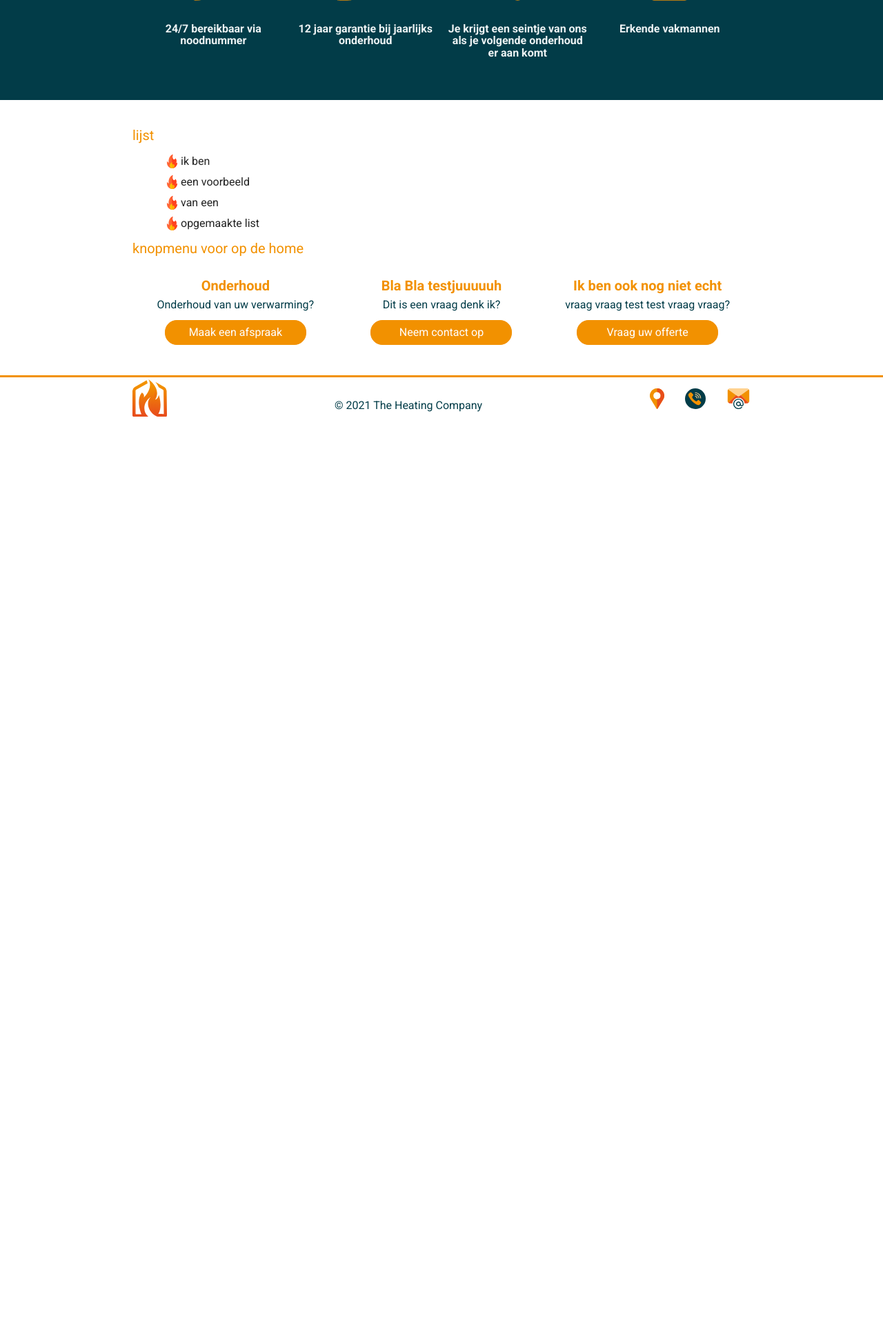
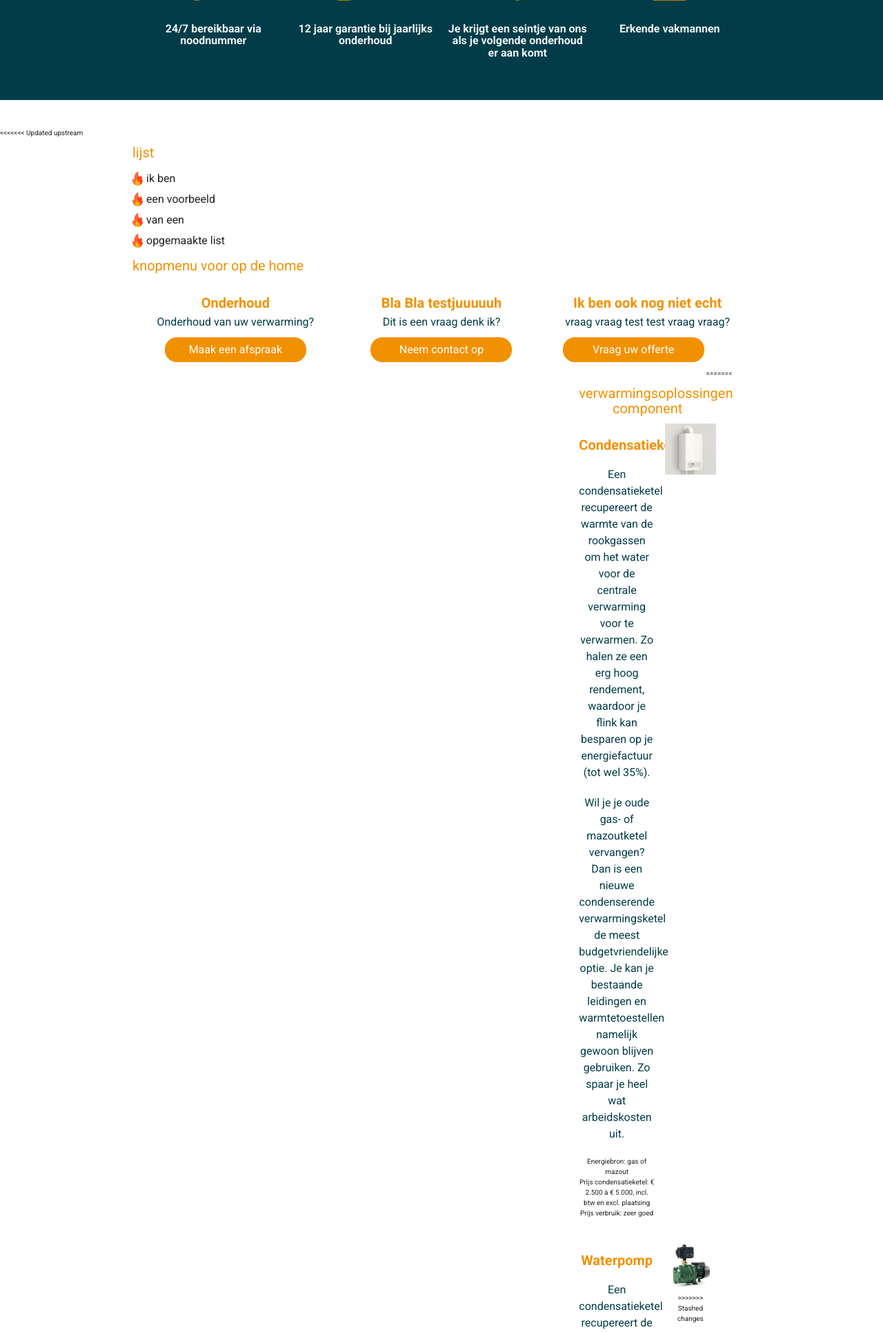
Before and after one commit to AntonLabeeuw/heating-company-team2, a PHP site: page /designsystem.html in a window 1280 px wide. Shown: the part 1536-3467 px from the top of the page at 69% size. Before the commit the page ends 2140 px from the top, so only its background shows below. Run offline with PHP 8.4, Linux system fonts and the light colour scheme; some libraries are stand-ins or nearby versions.

Commit message:
verwarmingsoplossingen componenten af

```diff
--- /dev/null
+++ b/css/_component.offerte.scss
@@ -0,0 +1,3 @@
+.c-offerte-h2 {
+  text-align: center;
+}
--- a/css/_components.footer.scss
+++ b/css/_components.footer.scss
@@ -50,10 +50,10 @@
     svg:hover {
       //map
       #icon-map-1 {
-                fill: $color-blue;
+        fill: $color-red;
       }
       #icon-map-2 {
-                fill: $color-red;
+        fill: $color-blue;
       }
       //phone
       #icon-phone-3 {
--- a/css/_components.scss
+++ b/css/_components.scss
@@ -33,8 +33,10 @@
 
   &-text {
     color: $color-grey;
-    padding-top: 2rem;
+    // padding-top: 2rem;
     display: inline-block;
+    margin-top: 3rem;
+    margin-bottom: 3rem;
   }
   &-btn {
     @media screen and (min-width: 500px) {
@@ -59,7 +61,7 @@
   }
   &__text {
     font-size: 1.6rem;
-    color: #edf3f4;
+    color: $color-grey;
     margin-top: 2.8rem;
   }
   &__title {
@@ -97,9 +99,8 @@
   }
   &__text {
     font-size: 1.6rem;
-    color: #edf3f4;
+    color: $color-grey;
     margin-top: 2.8rem;
-    // padding-top: 1.1rem;
   }
   &__title {
     color: $color-orange;
@@ -118,9 +119,13 @@
   justify-content: space-evenly;
   display: flex;
   &__card {
+<<<<<<< Updated upstream
     background-color: #edf3f4;
     box-shadow: 0 24px 38px 3px rgb(0, 0, 0 / 14%), 0 9px 46px 8px rgb(0, 0, 0 / 12%),
       0 11px 15px -7px rgb(0, 0, 0 / 20%);
+=======
+    background-color: $color-grey;
+>>>>>>> Stashed changes
     height: 30rem;
     max-width: 34rem;
     margin-right: 1rem;
@@ -155,37 +160,6 @@
   }
 }
 
-// deze code mag weg
-// .btn {
-//   font-size: 1.6rem;
-//   font-family: $font-family;
-//   color: $color-grey;
-//   text-transform: none;
-//   border-radius: 1.7rem;
-//   outline: none;
-//   margin-right: 2rem;
-//   // padding: 0.8rem 2rem;
-//   box-shadow: none;
-//   &:focus {
-//     outline: none;
-//     box-shadow: none;
-//   }
-//   &__active {
-//     background-color: $color-orange;
-//     &:hover {
-//       color: $color-grey;
-//       background-color: $color-orange;
-//     }
-//   }
-//   &__notactive {
-//     background-color: #809da3;
-//     &:hover {
-//       color: $color-grey;
-//       background-color: $color-orange;
-//     }
-//   }
-// }
-
 .c-realisaties {
   margin-top: 4.8rem;
   &__title {
@@ -210,7 +184,7 @@
 
 /* On screens that are 600px wide or less, make the columns stack on top of each other instead of next to each other */
 @media screen and (max-width: 600px) {
-  .c-uspBanner {
+  .c-uspbanner {
     &__icon {
       margin-bottom: 1rem;
     }
@@ -244,6 +218,7 @@
   }
 }
 
+<<<<<<< Updated upstream
 .c-list {
   list-style: none;
   margin-left: 5rem;
@@ -283,6 +258,55 @@
         flex-direction: column;
         justify-content: center;
       }
+=======
+/* ketel soor component *********************************/
+
+.c-ketel-soort {
+  &__title {
+    margin-top: 0;
+    margin-bottom: 0;
+    font-weight: 400;
+  }
+  &__text {
+    // margin-top: 0;
+    // margin-bottom: 0;
+    padding-left: 0;
+    margin-right: 1.8rem;
+  }
+  &__img {
+    // width: 40.9rem;
+    // height: 40.9rem;
+    border-radius: 1rem;
+  }
+  &__info {
+    font-size: 1.6rem;
+  }
+  &.row .col {
+    padding-left: 0;
+    padding-right: 0;
+  }
+  @media screen and (min-width: 974px) {
+    margin-top: 2rem;
+    margin-top: 4.8rem;
+    &:nth-child(odd) {
+      flex-direction: row-reverse;
+      display: flex;
+    }
+    &:nth-of-type(even) &__text {
+      // color: red;
+      margin-right: 0;
+      margin-left: 1.8rem;
+    }
+    &:nth-of-type(even) &__title {
+      // color: red;
+      margin-right: 0;
+      margin-left: 1.8rem;
+    }
+    &:nth-of-type(even) &__info {
+      // color: red;
+      margin-right: 0;
+      margin-left: 1.8rem;
+>>>>>>> Stashed changes
     }
   }
 }
--- a/css/screen.css
+++ b/css/screen.css
@@ -971,6 +975,7 @@
   border-radius: 1rem;
 }
 
+<<<<<<< Updated upstream
 .c-list {
   list-style: none;
   margin-left: 5rem;
--- a/designsystem.html
+++ b/designsystem.html
@@ -83,9 +83,11 @@
         <div class="container">
             <h3>banner klok</h3>
         </div>
+        <!-- uspBanner ----------------------------------------->
         <section class="c-uspbanner__background">
             <div class="c-uspbanner row">
                 <div class="container c-uspbanner__center">
+                    <!-- start icon 1 ------------------------------->
                     <div class="c-uspbanner__icon col s12 m12 l3 xl3" data-aos="fade-right" data-aos-delay="100">
                         <svg xmlns="http://www.w3.org/2000/svg" width="65" height="65" viewBox="0 0 65 65">
                             <path id="clock"
@@ -94,6 +96,8 @@
                         </svg>
                         <h1 class="c-uspbanner__text">24/7 bereikbaar</h1>
                     </div>
+                    <!-- einde icoon 1 -------------------------------------->
+                    <!-- start icon 2 --------------------------------------->
                     <div class="c-uspbanner__icon col s12 m12 l3 xl3" data-aos="fade-right" data-aos-delay="200">
                         <svg xmlns="http://www.w3.org/2000/svg" width="67.103" height="64.818"
                             viewBox="0 0 67.103 64.818">
@@ -104,6 +108,8 @@
 
                         <h1 class="c-uspbanner__text">Grote vakkennis</h1>
                     </div>
+                    <!-- einde icon 2 ------------------------------------------------------------>
+                    <!-- start icon 3 ------------------------------------------------------------>
                     <div class="c-uspbanner__icon col s12 m12 l3 xl3" data-aos="fade-right" data-aos-delay="300">
                         <svg id="medal" xmlns="http://www.w3.org/2000/svg" width="46.148" height="64.193"
                             viewBox="0 0 46.148 64.193">
@@ -123,6 +129,8 @@
 
                         <h1 class="c-uspbanner__text">Kwaliteit en netheid</h1>
                     </div>
+                    <!-- einde icon 3 --------------------------------------------------->
+                    <!-- start icon 4 --------------------------------------------------->
                     <div class="c-uspbanner__icon col s12 m12 l3 xl3" data-aos="fade-right" data-aos-delay="400">
                         <svg id="glyph" xmlns="http://www.w3.org/2000/svg" width="74.165" height="64.747"
                             viewBox="0 0 74.165 64.747">
@@ -149,6 +157,7 @@
                         </svg>
                         <h1 class="c-uspbanner__text">Snelle afspraken en plaatsing</h1>
                     </div>
+                    <!-- einde icon 4 ------------------------------------->
                 </div>
             </div>
         </section>
@@ -204,6 +213,7 @@
                 </div>
             </div>
         </section>
+<<<<<<< Updated upstream
         <!-- list  -->
         <div class="container">
             <h3>lijst</h3>
@@ -236,6 +246,61 @@
                     <h2 class="c-button-menu-title">Ik ben ook nog niet echt</h2>
                     <p class="c-button-menu-text">vraag vraag test test vraag vraag?</p>
                     <a class="o-button o-button-effect o-button-effect-1" href="#">Vraag uw offerte</a>
+=======
+
+
+        <!-- banner klok -->
+        <div class="container">
+            <h3>verwarmingsoplossingen component</h3>
+            <div class="c-ketel-soort row">
+                <div class="col s12 m12 l6 xl7">
+                    <h2 class="c-ketel-soort__title">Condensatieketel</h2>
+                    <p class="c-ketel-soort__text">
+                        Een condensatieketel recupereert de warmte van de rookgassen om het
+                        water voor de centrale verwarming voor te verwarmen. Zo halen ze een erg hoog
+                        rendement, waardoor je flink kan besparen op je energiefactuur (tot wel 35%).
+                    </p>
+                    <p class="c-ketel-soort__text">
+                        Wil je je oude gas- of mazoutketel vervangen? Dan is een nieuwe condenserende
+                        verwarmingsketel de meest budgetvriendelijke optie. Je kan je bestaande
+                        leidingen en warmtetoestellen namelijk gewoon blijven gebruiken. Zo spaar je
+                        heel wat arbeidskosten uit.
+                    </p>
+                    <ul class="c-ketel-soort__info">
+                        <li>Energiebron: gas of mazout</li>
+                        <li>Prijs condensatieketel: € 2.500 à € 5.000, incl. btw en excl. plaatsing</li>
+                        <li>Prijs verbruik: zeer goed</li>
+                    </ul>
+                </div>
+
+                <div class="col s12 m12 l6 xl5">
+                    <img class="c-ketel-soort__img" src="img/condensatieketel.webp" alt="">
+                </div>
+            </div>
+            <div class="c-ketel-soort row">
+                <div class="col s12 m12 l6 xl7">
+                    <h2 class="c-ketel-soort__title">Waterpomp</h2>
+                    <p class="c-ketel-soort__text">
+                        Een condensatieketel recupereert de warmte van de rookgassen om het
+                        water voor de centrale verwarming voor te verwarmen. Zo halen ze een erg hoog
+                        rendement, waardoor je flink kan besparen op je energiefactuur (tot wel 35%).
+                    </p>
+                    <p class="c-ketel-soort__text">
+                        Wil je je oude gas- of mazoutketel vervangen? Dan is een nieuwe condenserende
+                        verwarmingsketel de meest budgetvriendelijke optie. Je kan je bestaande
+                        leidingen en warmtetoestellen namelijk gewoon blijven gebruiken. Zo spaar je
+                        heel wat arbeidskosten uit.
+                    </p>
+
+                    <ul class="c-ketel-soort__info">
+                        <li>Energiebron: gas of mazout</li>
+                        <li>Prijs condensatieketel: € 2.500 à € 5.000, incl. btw en excl. plaatsing</li>
+                        <li>Prijs verbruik: zeer goed</li>
+                    </ul>
+                </div>
+                <div class="col s12 m12 l6 xl5">
+                    <img class="c-ketel-soort__img" src="img/waterpomp.jpg" alt="">
+>>>>>>> Stashed changes
                 </div>
             </div>
         </div>
```
Also changed, not shown: other parts of css/screen.css (+67 -4 lines), css/_elements.scss (indentation only), img/waterpomp.jpg (added), 1 other file. Lines whose indentation alone changed are shown as unchanged.
